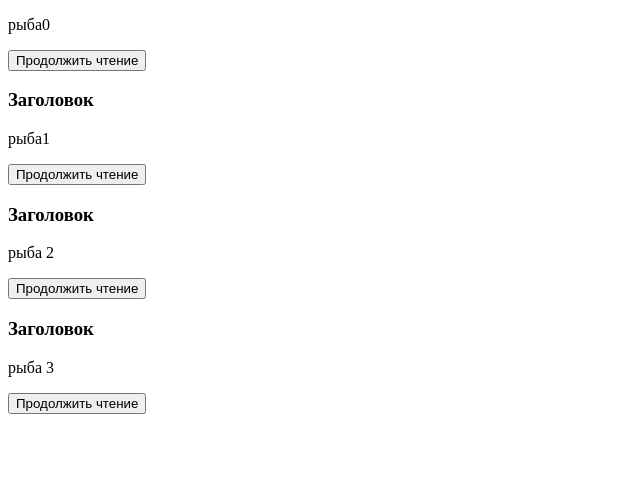
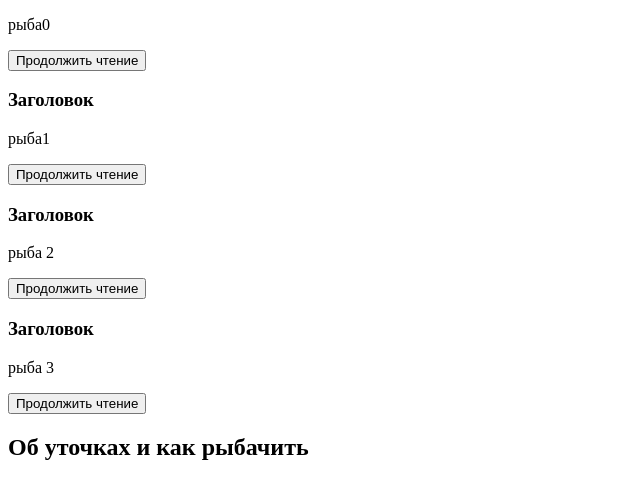
Before and after one commit to AnastasaGulyakova/blog, a plain HTML site: page index.html in a window 1280 px wide. Shown: the part 105-604 px from the top of the page, without its empty margins (0-640 px from the left). Drawn offline with Linux system fonts and the light colour scheme.

Commit message:
second commit

```diff
--- a/index.html
+++ b/index.html
@@ -22,6 +22,7 @@
     <h3>Заголовок</h3>
     <p> рыба 3 </p>
     <button>Продолжить чтение</button>
+    <h2>Об уточках и как рыбачить</h2>
 </article>
     <div></div>
     <span></span>
```
